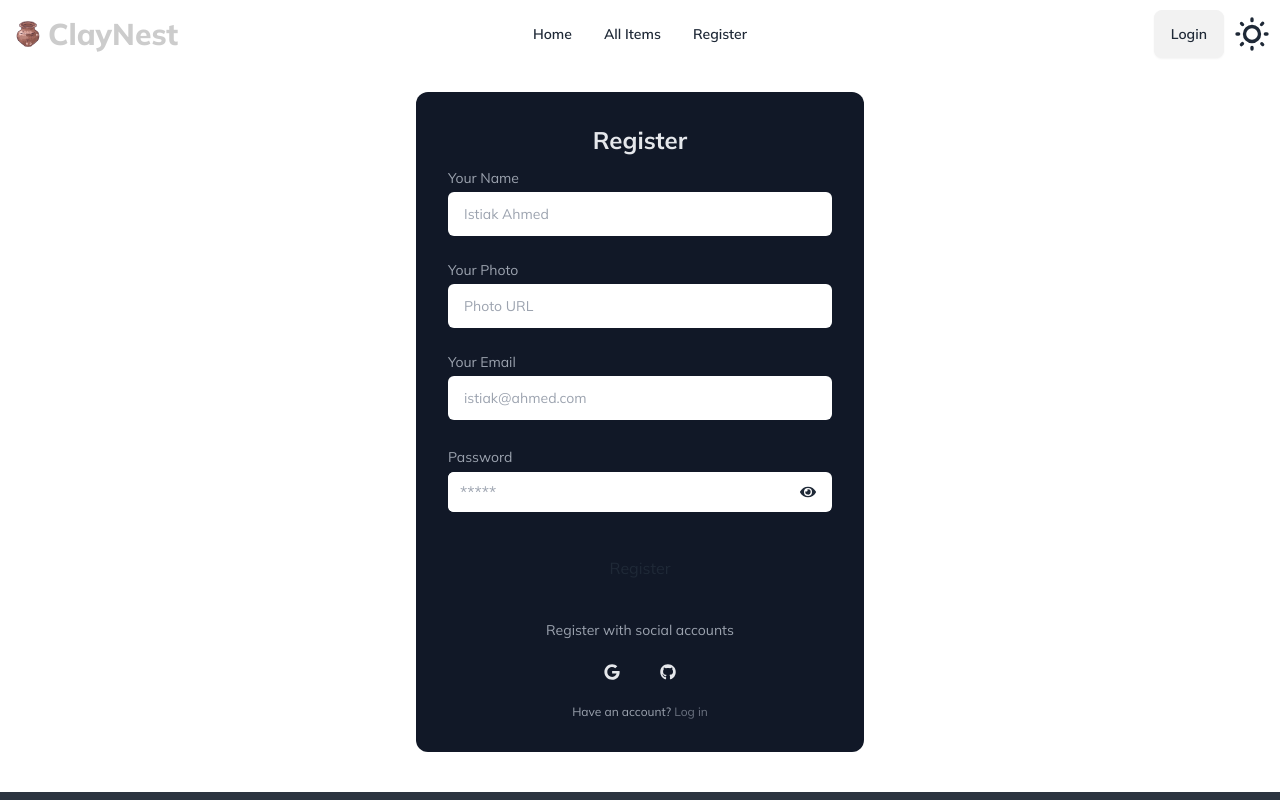
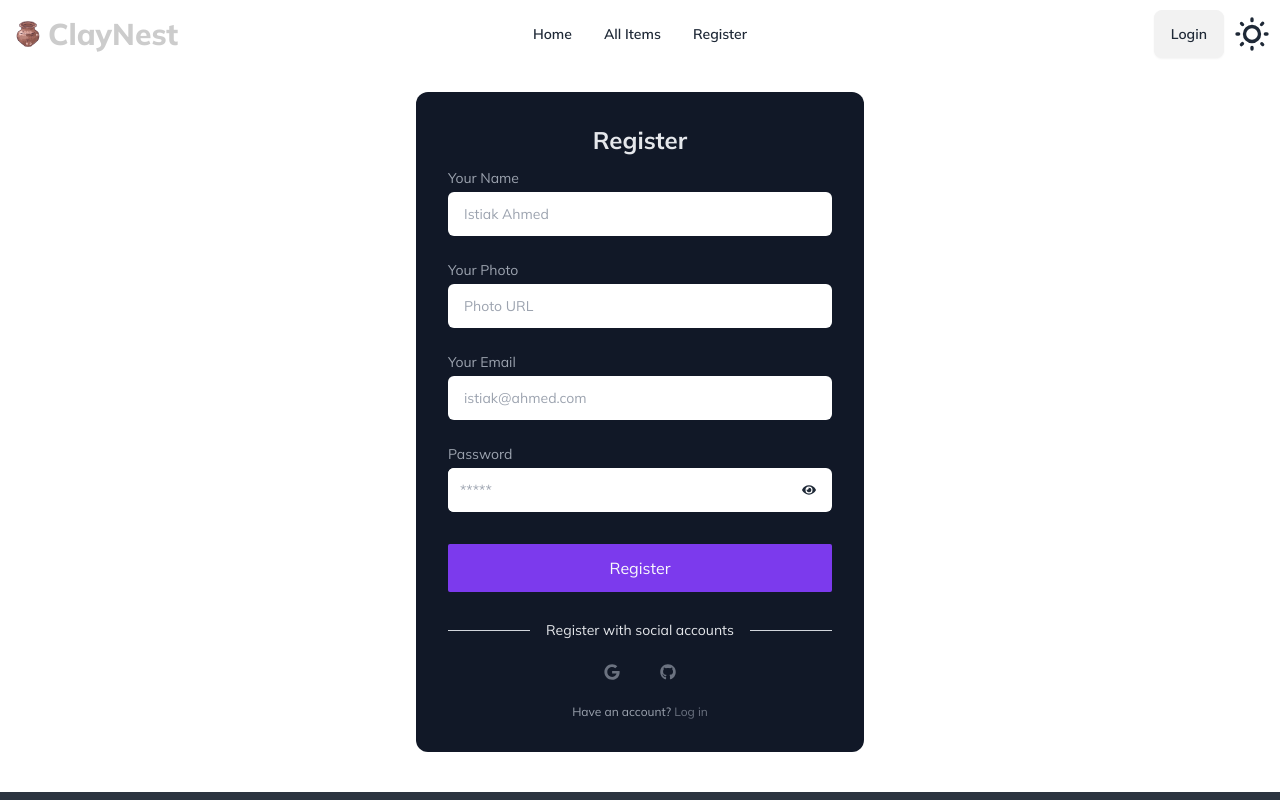
Before and after one commit to Istiak-A-Tashrif/ClayNest-Client, a React (Vite) app: page /register in a window 1280 px wide. Shown: the top 800 px of the page. Built offline with nearby package versions, Linux system fonts and the light colour scheme; no server answers.

Commit message:
light theme  customization for login and reg

```diff
--- a/src/pages/Login/Login.jsx
+++ b/src/pages/Login/Login.jsx
@@ -56,7 +56,7 @@ const Login = () => {
   };
 
   return (
-    <div className="w-full max-w-md p-4 rounded-md shadow sm:p-8 dark:bg-gray-900 mx-auto my-6 md:mb-10">
+    <div className="w-full max-w-md p-4 rounded-md shadow sm:p-8 bg-gray-900 mx-auto my-6 md:mb-10 ">
 		<Helmet>
 			<title>ClayNest | Log In</title>
 		</Helmet>
@@ -83,14 +83,14 @@ const Login = () => {
 	</div>
 	<div className="flex items-center w-full my-4">
 		<hr  className="w-full text-gray-600" />
-		<p className="px-3 text-gray-600">OR</p>
-		<hr  className="w-full dark:text-gray-600" />
+		<p className="px-3 text-gray-400">OR</p>
+		<hr  className="w-full text-gray-600" />
 	</div>
 	<form className="space-y-8" onSubmit={handleSubmit(onSubmit)}>
 		<div className="space-y-4">
 			<div className="space-y-2">
 				<label htmlFor="email" className="block text-sm text-gray-400">Email address</label>
-				<input type="email" name="email" id="email" placeholder="istiak@ahmed.com" className="w-full px-3 py-2 border rounded-md dark:border-gray-300 dark:bg-gray-50 dark:text-gray-800 focus:dark:border-violet-600" {...register("email", { required: true })}
+				<input type="email" name="email" id="email" placeholder="istiak@ahmed.com" className="w-full px-3 py-2 border rounded-md bg-white text-[#252933]" {...register("email", { required: true })}
               />
               {errors.email && <span>This field is required</span>}
 			</div>
@@ -98,14 +98,14 @@ const Login = () => {
             <span className="text-sm text-gray-400">Password</span>
             <label
               htmlFor="password"
-              className="bg-white pr-4 flex items-center gap-2 rounded-md"
+              className="bg-white pr-4 flex items-center gap-2 outline-none rounded-md"
             >
               <input
                 type={showPass ? "text" : "password"}
                 name="password"
                 id="password"
                 placeholder="*****"
-                className="grow w-full px-3 py-2 rounded-md dark:border-gray-300 dark:bg-gray-50 dark:text-gray-800 focus:dark:border-violet-600"
+                className="grow w-full px-3 py-2 rounded-l-md outline-none bg-white text-[#252933]"
                 {...register("password", { required: true })}
               />
               <span onClick={() => setShowPass(!showPass)}>
@@ -120,7 +120,7 @@ const Login = () => {
             )}
           </div>
 		</div>
-		<button type="submit" className="w-full px-8 py-3 font-semibold rounded-md dark:bg-violet-600 dark:text-gray-50">Log in</button>
+		<button type="submit" className="w-full px-8 py-3 font-semibold rounded-md bg-violet-600 text-gray-50">Log in</button>
 	</form>
 </div>
   );
--- a/src/pages/Register/Register.jsx
+++ b/src/pages/Register/Register.jsx
@@ -94,7 +94,7 @@ const Register = () => {
               name="name"
               id="name"
               placeholder="Istiak Ahmed"
-              className="w-full px-4 py-3 rounded-md dark:border-gray-300 dark:bg-gray-50 dark:text-gray-800 focus:dark:border-violet-600"
+              className="w-full px-4 py-3 rounded-md bg-white text-[#252933]  outline-none"
               {...register("name")}
             />
           </div>
@@ -107,7 +107,7 @@ const Register = () => {
               name="photo"
               id="photo"
               placeholder="Photo URL"
-              className="w-full px-4 py-3 rounded-md dark:border-gray-300 dark:bg-gray-50 dark:text-gray-800 focus:dark:border-violet-600"
+              className="w-full px-4 py-3 rounded-md bg-white text-[#252933]  outline-none"
               {...register("photo")}
             />
           </div>
@@ -120,13 +120,13 @@ const Register = () => {
               name="email"
               id="email"
               placeholder="istiak@ahmed.com"
-              className="w-full px-4 py-3 rounded-md dark:border-gray-300 dark:bg-gray-50 dark:text-gray-800 focus:dark:border-violet-600"
+              className="w-full px-4 py-3 rounded-md bg-white text-[#252933] outline-none"
               {...register("email", { required: true })}
             />
             {errors.email && <span>This field is required</span>}
           </div>
-          <div className="space-y-1 pb-2">
-            <span className="text-sm text-gray-400">Password</span>
+          <div className="text-sm space-y-1 pb-2">
+            <span className="text-gray-400">Password</span>
             <label
               htmlFor="password"
               className="bg-white pr-4 flex items-center gap-2 rounded-md"
@@ -136,7 +136,7 @@ const Register = () => {
                 name="password"
                 id="password"
                 placeholder="*****"
-                className="grow w-full px-3 py-2 rounded-l-md dark:border-gray-300 dark:bg-gray-50 dark:text-gray-800 focus:dark:border-violet-600"
+                className="grow w-full px-3 py-3 rounded-l-md bg-white text-[#252933] outline-none"
                 {...register("password", { required: true })}
               />
               <span onClick={() => setShowPass(!showPass)}>
@@ -151,18 +151,18 @@ const Register = () => {
             )}
             {<span>{passError}</span>}
           </div>
-          <button className="block w-full p-3 text-center rounded-sm dark:text-gray-50 dark:bg-violet-600 ">
+          <button className="block w-full p-3 text-center rounded-sm text-gray-50 bg-violet-600 ">
             Register
           </button>
         </form>
         <div className="flex items-center pt-4 space-x-1">
-          <div className="flex-1 h-px sm:w-16 dark:bg-gray-300"></div>
-          <p className="px-3 text-sm text-gray-400">
+          <div className="flex-1 h-px sm:w-16 bg-gray-300"></div>
+          <p className="px-3 text-sm text-gray-200">
             Register with social accounts
           </p>
-          <div className="flex-1 h-px sm:w-16 dark:bg-gray-300"></div>
+          <div className="flex-1 h-px sm:w-16 bg-gray-300"></div>
         </div>
-        <div className="flex justify-center space-x-4 text-gray-200">
+        <div className="flex justify-center space-x-4 text-gray-500">
           <button
             aria-label="Log in with Google"
             className="p-3 rounded-sm"
```
